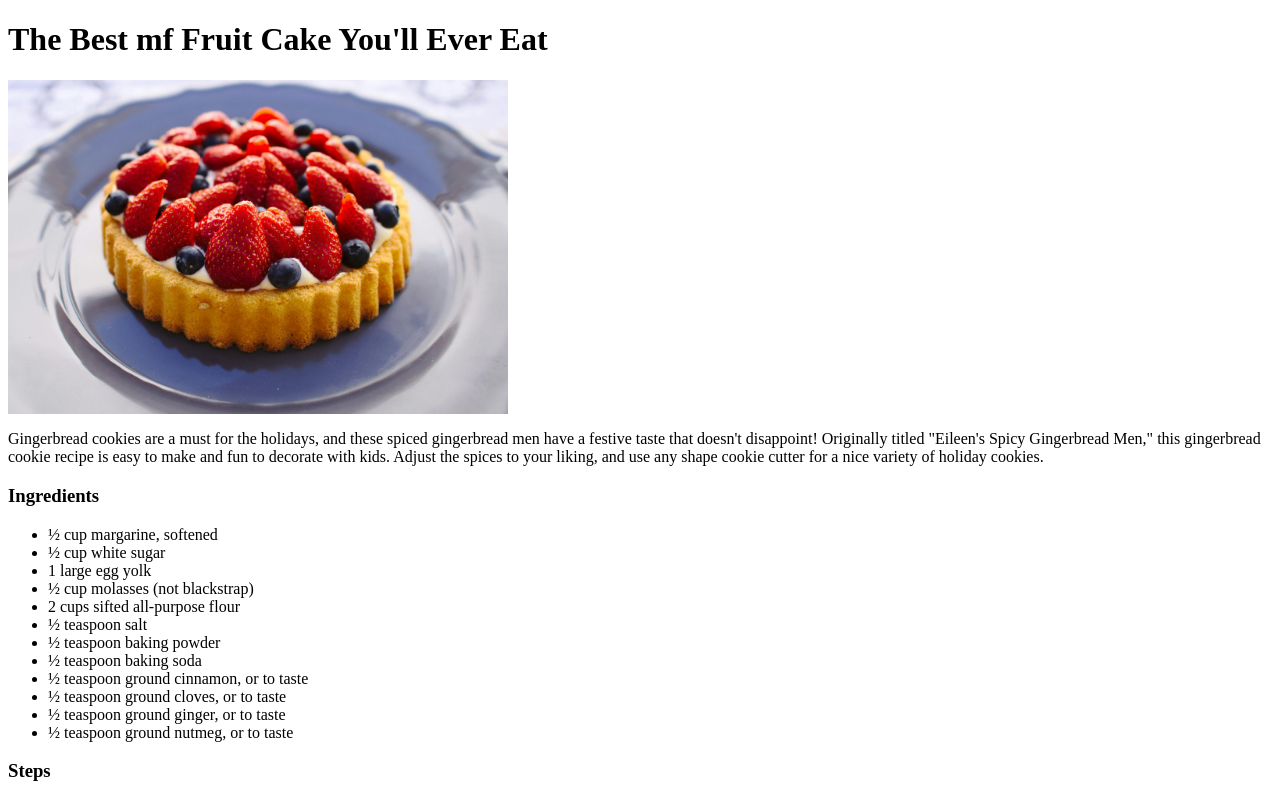
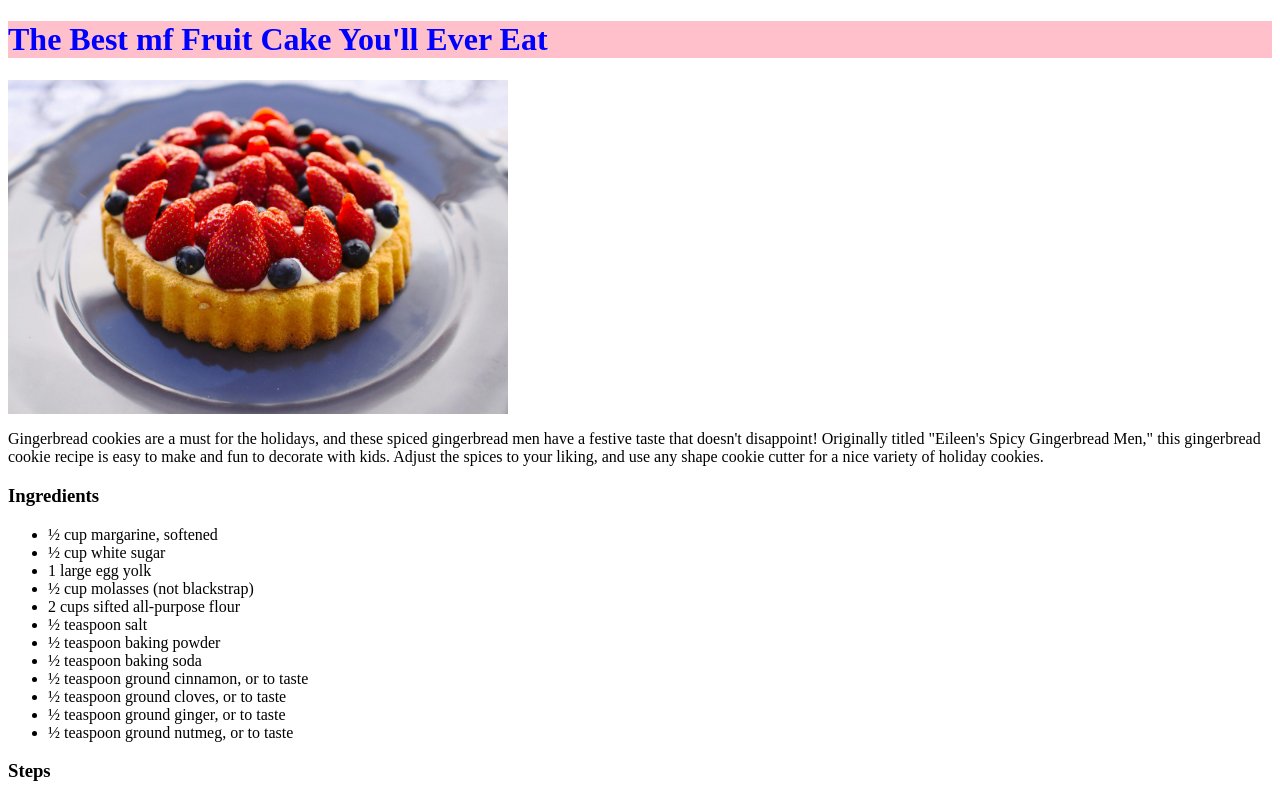
Before and after one commit to bingbongjr/goodeats, a plain HTML site: page recipes/cakes.html in a window 1280 px wide. Shown: the top 798 px of the page. Drawn offline with Linux system fonts and the light colour scheme.

Commit message:
css
adding the css style sheet

```diff
--- a/recipes/cakes.html
+++ b/recipes/cakes.html
@@ -6,6 +6,7 @@
         <title>My First Webpage</title>
     </head>
     <body>
+        <link rel="stylesheet" href="../style.css  ">
         <h1>The Best mf Fruit Cake You'll Ever Eat</h1>
         <img src="../imgs/cake.jpg" alt="cookie photo" width="500" height="">
         <p>Gingerbread cookies are a must for the holidays, and these spiced gingerbread men have a festive taste that doesn't disappoint! Originally titled "Eileen's Spicy Gingerbread Men," this gingerbread cookie recipe is easy to make and fun to decorate with kids. Adjust the spices to your liking, and use any shape cookie cutter for a nice variety of holiday cookies.</p>
--- /dev/null
+++ b/style.css
@@ -0,0 +1,4 @@
+h1 {
+    background-color: pink;
+    color:blue;
+}
```
Also changed, not shown: index.html (+1 -0 lines), recipes/cookies.html (+1 -0 lines), recipes/cupcakes.html (+1 -0 lines).
